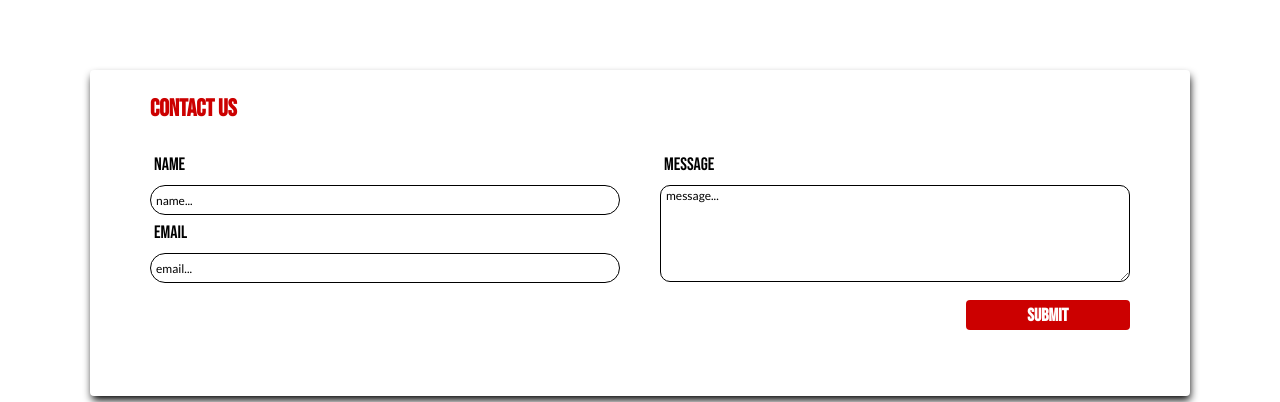
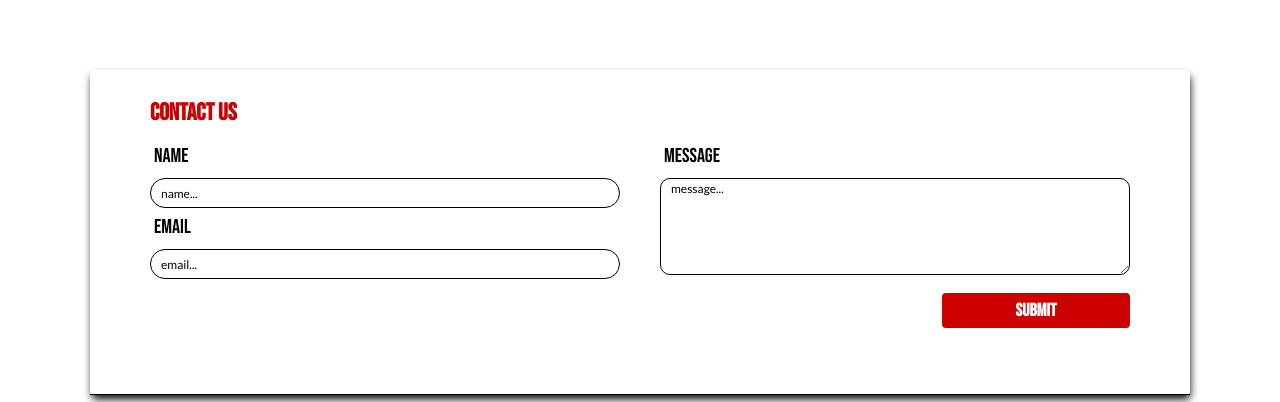
Before and after one commit to BilalHassen/StiffJab-app, a React (Create React App) app: page /contact-page in a window 1280 px wide. Shown: the part 406-808 px from the top of the page. Built offline with nearby package versions, Linux system fonts and the light colour scheme.

Commit message:
fix styling of forms to be maintain consistency

```diff
--- a/src/components/ContactForm/ContactForm.scss
+++ b/src/components/ContactForm/ContactForm.scss
@@ -15,12 +15,13 @@
     padding-bottom: 4rem;
     padding-left: 3rem;
     padding-right: 3rem;
+    border-bottom: 1px solid $boxing-black;
   }
 
   @include desktop {
     padding-left: 6rem;
     padding-right: 6rem;
-    padding-top: 2.4rem;
+    padding-top: 1rem;
     padding-bottom: 5rem;
     gap: 4rem;
   }
@@ -39,7 +40,7 @@
 
     @include desktop {
       padding-left: 6rem;
-      padding-top: 2.4rem;
+      padding-top: 2.8rem;
     }
   }
 
@@ -57,7 +58,7 @@
     }
 
     @include desktop {
-      font-size: 1.8rem;
+      font-size: 2rem;
     }
   }
 
@@ -71,6 +72,10 @@
     height: 3rem;
     font-size: 1.2rem;
     padding-left: 0.5rem;
+
+    @include desktop {
+      padding-left: 1rem;
+    }
 
     &::placeholder {
       color: $boxing-black;
@@ -96,6 +101,10 @@
 
     @include tablet {
       height: 9.7rem;
+    }
+
+    @include desktop {
+      padding-left: 1rem;
     }
   }
 
@@ -128,7 +137,8 @@
     }
 
     @include desktop {
-      width: 35%;
+      width: 40%;
+      height: 3.5rem;
       font-size: 1.8rem;
     }
   }
--- a/src/pages/OpponentMatch/OpponentMatch.scss
+++ b/src/pages/OpponentMatch/OpponentMatch.scss
@@ -78,8 +78,7 @@
       width: 50%;
       margin-top: 5rem;
       @include desktop {
-        margin-top: 3.25rem;
-        margin-top: 5rem;
+        padding-top: 2.2rem;
       }
     }
   }
@@ -96,6 +95,7 @@
 
     @include desktop {
       font-size: 2.8rem;
+      padding-bottom: 1rem;
     }
   }
 
@@ -169,6 +169,7 @@
     @include desktop {
       margin-top: 3rem;
       height: 4rem;
+      font-size: 1.8rem;
     }
   }
 
```
